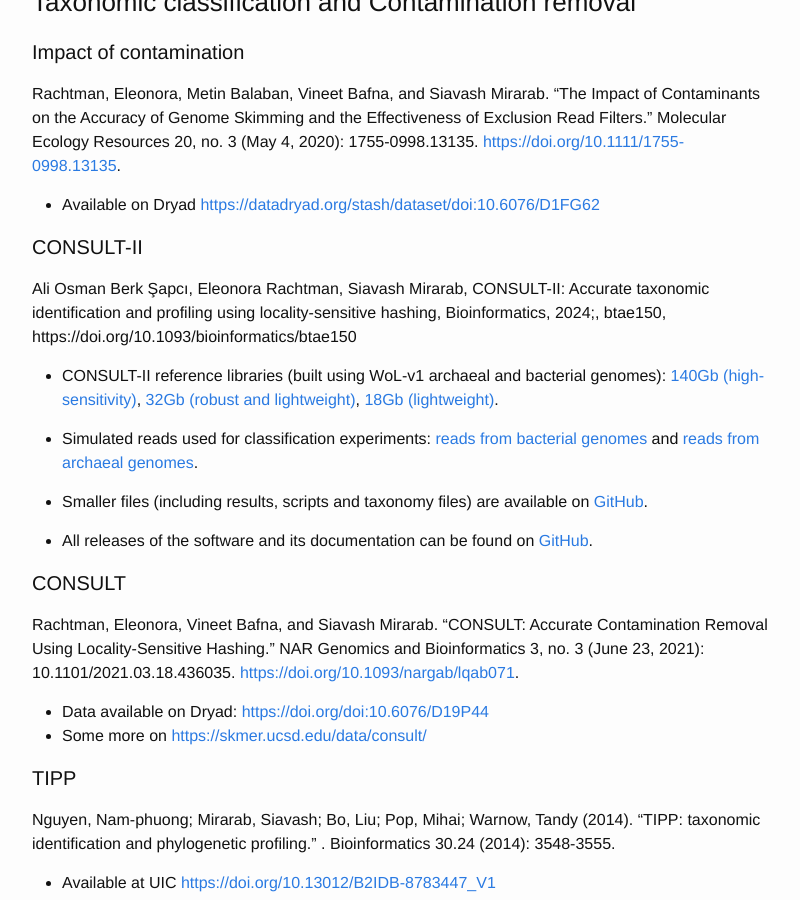
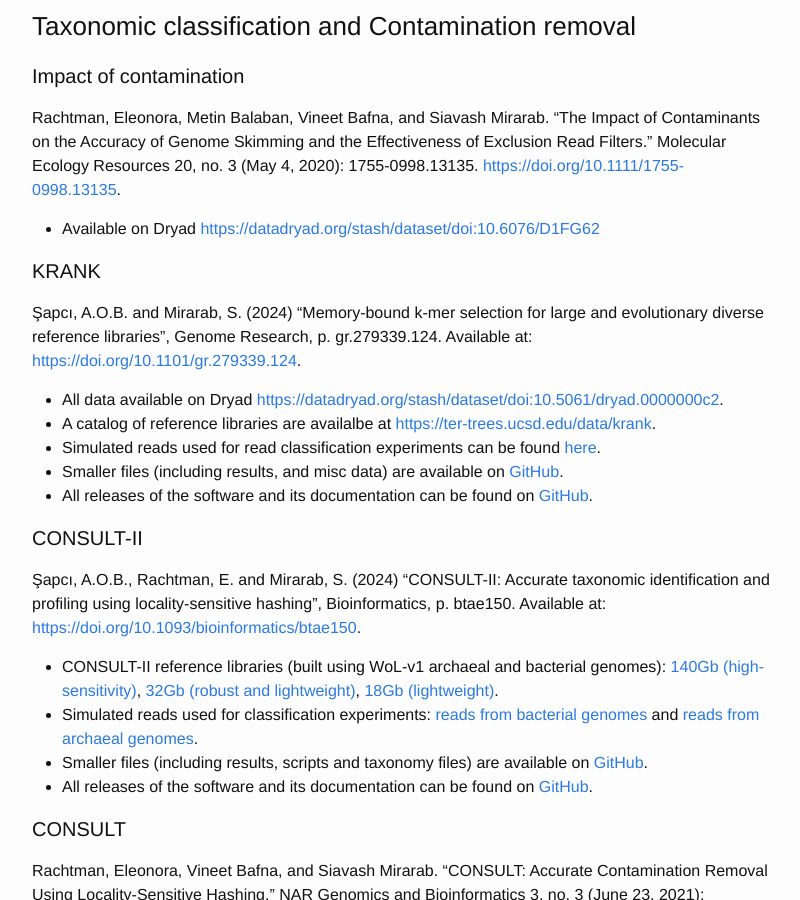
Before and after one commit to smirarab/website, a Jekyll site: the page built from datasets.md, in a window 1280 px wide and 900 px high, scrolled down 10359 px. Shown: the whole window, without its empty margins (238-1038 px from the left). Built offline with Jekyll 4.4.1, drawn with Linux system fonts in a browser that asks for light colours.

Commit message:
Updated datasets.md

```diff
--- a/datasets.md
+++ b/datasets.md
@@ -301,21 +301,28 @@
 
 * Available on Dryad <https://datadryad.org/stash/dataset/doi:10.6076/D1FG62>
 
+#### KRANK
+
+Şapcı, A.O.B. and Mirarab, S. (2024) "Memory-bound k-mer selection for large and evolutionary diverse reference libraries", Genome Research, p. gr.279339.124. Available at: <https://doi.org/10.1101/gr.279339.124>.
+
+* All data available on Dryad <https://datadryad.org/stash/dataset/doi:10.5061/dryad.0000000c2>.
+* A catalog of reference libraries are availalbe at <https://ter-trees.ucsd.edu/data/krank>.
+* Simulated reads used for read classification experiments can be found [here](https://ter-trees.ucsd.edu/data/krank/KRANK-queries.tar.gz).
+* Smaller files (including results, and misc data) are available on [GitHub](https://github.com/bo1929/shared.KRANK).
+* All releases of the software and its documentation can be found on [GitHub](https://github.com/bo1929/KRANK).
+
 #### CONSULT-II
-Ali Osman Berk Şapcı, Eleonora Rachtman, Siavash Mirarab, CONSULT-II: Accurate taxonomic identification and profiling using locality-sensitive hashing, Bioinformatics, 2024;, btae150, https://doi.org/10.1093/bioinformatics/btae150
+
+Şapcı, A.O.B., Rachtman, E. and Mirarab, S. (2024) "CONSULT-II: Accurate taxonomic identification and profiling using locality-sensitive hashing", Bioinformatics, p. btae150. Available at: <https://doi.org/10.1093/bioinformatics/btae150>.
 
 * CONSULT-II reference libraries (built using WoL-v1 archaeal and bacterial genomes): [140Gb (high-sensitivity)](https://ter-trees.ucsd.edu/data/consult/CONSULT-II/library-v020-WoL140G.tar.gz), [32Gb (robust and lightweight)](https://ter-trees.ucsd.edu/data/consult/CONSULT-II/library-v030-WoL32G.tar.gz), [18Gb (lightweight)](https://ter-trees.ucsd.edu/data/consult/CONSULT-II/library-v030-WoL18G.tar.gz).
-
 * Simulated reads used for classification experiments: [reads from bacterial genomes](https://ter-trees.ucsd.edu/data/consult/CONSULT-II/bacteria_queries_sampreads.tar.gz) and [reads from archaeal genomes](https://ter-trees.ucsd.edu/data/consult/CONSULT-II/archaea_queries_sampreads.tar.gz).
-
 * Smaller files (including results, scripts and taxonomy files) are available on [GitHub](https://github.com/bo1929/shared.CONSULT-II).
-
 * All releases of the software and its documentation can be found on [GitHub](https://github.com/bo1929/CONSULT-II).
 
 #### CONSULT
 
 Rachtman, Eleonora, Vineet Bafna, and Siavash Mirarab. “CONSULT: Accurate Contamination Removal Using Locality-Sensitive Hashing.” NAR Genomics and Bioinformatics 3, no. 3 (June 23, 2021): 10.1101/2021.03.18.436035. <https://doi.org/10.1093/nargab/lqab071>.
-
 
 *  Data available on Dryad: <https://doi.org/doi:10.6076/D19P44>
 *  Some more on <https://skmer.ucsd.edu/data/consult/>
```
